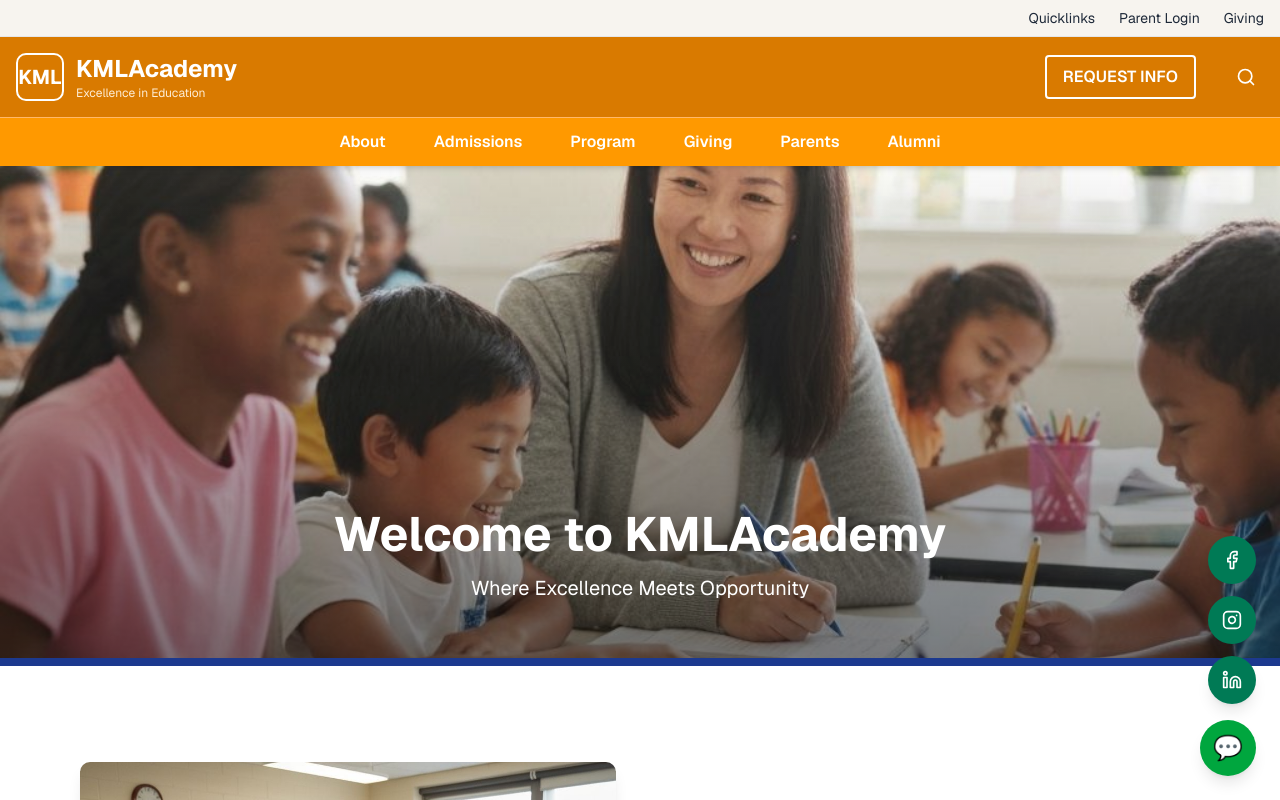
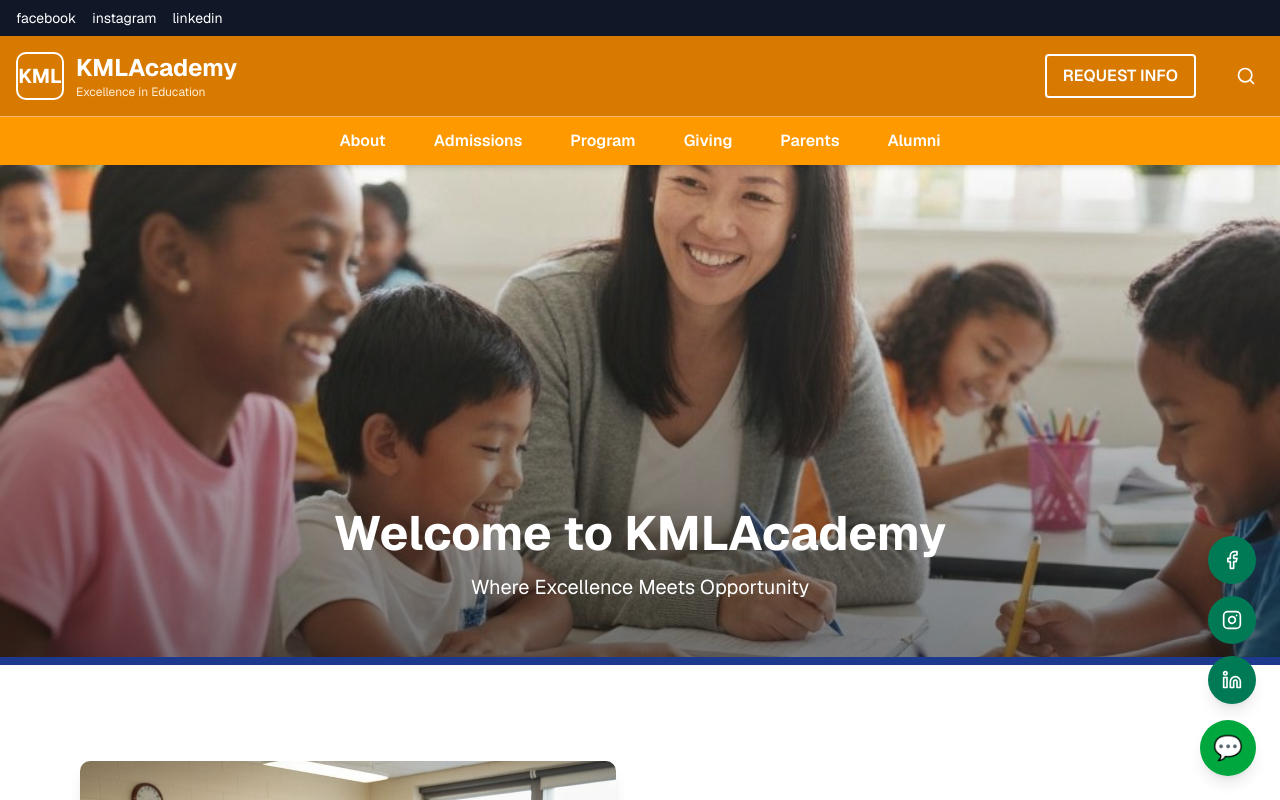
Before and after one commit to Tarendramallick/KMLAcademy2, a Next.js app: page / in a window 1280 px wide. Shown: the top 800 px of the page. Built offline with nearby package versions, Linux system fonts and the light colour scheme.

Commit message:
Describe your changes here

```diff
--- a/components/header.tsx
+++ b/components/header.tsx
@@ -8,12 +8,18 @@ export default function Header() {
 
   return (
     <>
-      {/* Top Bar (Off White) */}
-      <div className="bg-[#F7F4EF] text-gray-800 py-2 border-b border-gray-200">
-        <div className="max-w-7xl mx-auto px-4 flex items-center justify-end gap-6 text-sm">
-          <a href="#" className="hover:text-orange-600 transition">Quicklinks</a>
-          <a href="#" className="hover:text-orange-600 transition">Parent Login</a>
-          <a href="#" className="hover:text-orange-600 transition">Giving</a>
+      {/* Top Bar */}
+      <div className="bg-gray-900 text-white text-sm py-2 px-4 flex justify-between items-center">
+        <div className="flex gap-4">
+          <a href="#" className="hover:text-gray-300">
+            facebook
+          </a>
+          <a href="#" className="hover:text-gray-300">
+            instagram
+          </a>
+          <a href="#" className="hover:text-gray-300">
+            linkedin
+          </a>
         </div>
       </div>
 
```
